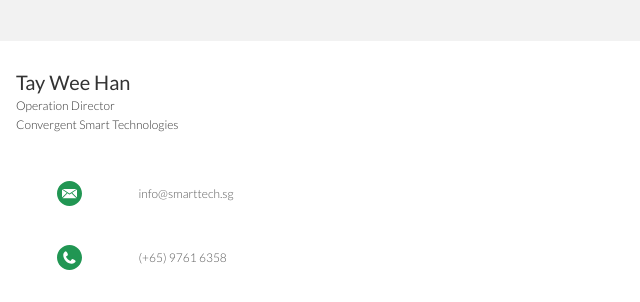
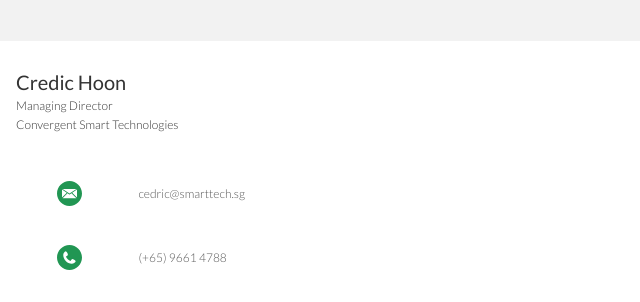
Before and after one commit to wingingful/cedric-cst, a plain HTML site: page index.html in a window 1280 px wide. Shown: the part 199-501 px from the top of the page, 0-640 px from the left. Drawn offline with Linux system fonts and the light colour scheme; a web font is replaced by a local one.

Commit message:
Update index.html

```diff
--- a/index.html
+++ b/index.html
@@ -14,7 +14,7 @@
 			<div class="row">
 				<div class="col"></div>
 				<div class="col is-5">
-					<img class="profile-pic" src="assets/Mrtay.jpg" alt="Profile Picture">
+					<img class="profile-pic" src="assets/small_small.jpg" alt="Profile Picture">
 				</div>
 				<div class="col"></div>
 			</div>
@@ -25,8 +25,8 @@
 		<div class="container">
 			<div class="row name-title-company">
 				<div class="col is-6">
-					<p class="text-name">Tay Wee Han</p>
-					<p class="text-title-company">Operation Director</p>
+					<p class="text-name">Credic Hoon</p>
+					<p class="text-title-company">Managing Director</p>
 					<p class="text-title-company">Convergent Smart Technologies</p>
 				</div>
 				<div class="col">
@@ -37,14 +37,14 @@
 	</section>
 
 	<section class="bg-color-white secondary-info">
-		<a href="mailto:info@smarttech.sg">
+		<a href="mailto:cedric@smarttech.sg">
 			<div class="container">
 				<div class="row detail">
 					<div class="col">
 						<img src="assets/icon-email.svg" alt="Email Icon"">
 					</div>
 					<div class="col is-8">
-						<p class="text-detail">info@smarttech.sg</p>
+						<p class="text-detail">cedric@smarttech.sg</p>
 					</div>
 					<div class="col">
 						<img src="assets/right-arrow.svg" alt="Right Arrow" height="50%" width="40%">
@@ -55,14 +55,14 @@
 	</section>
 
 	<section class="bg-color-white secondary-info">
-		<a href="tel:+6597616358">
+		<a href="tel:+659661 4788">
 			<div class="container">
 				<div class="row detail">
 					<div class="col">
 						<img src="assets/icon-phone.svg" alt="Phone Icon"">
 					</div>
 					<div class="col is-8">
-						<p class="text-detail">(+65) 9761 6358</p>
+						<p class="text-detail">(+65) 9661 4788</p>
 					</div>
 					<div class="col">
 						<img src="assets/right-arrow.svg" alt="Right Arrow" height="50%" width="40%">
```
